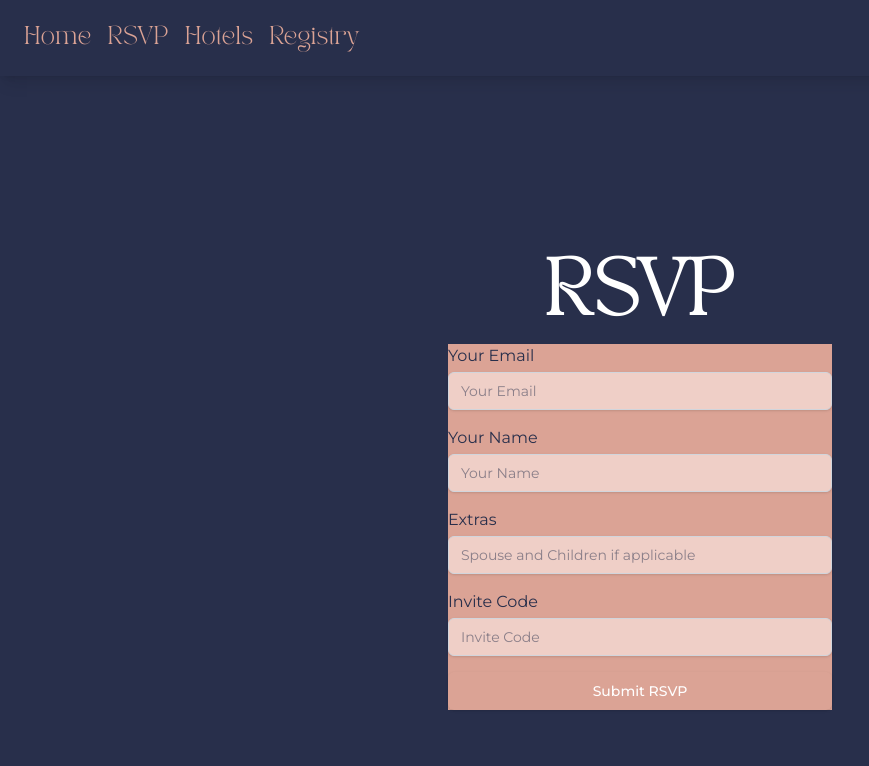
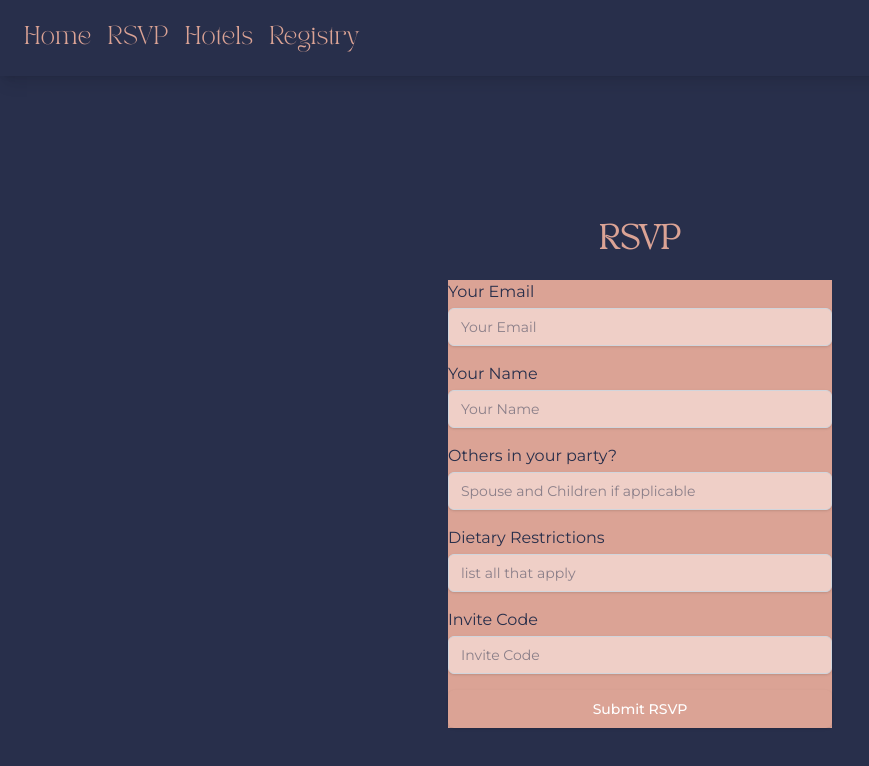
Before and after one commit to Benderg13/emma-and-grant-wedding-site, a Next.js app in the folder website/: page /rsvp in a window 1280 px wide. Shown: the top 766 px of the page, without its empty margins (0-869 px from the left). Built offline with nearby package versions, Linux system fonts and the light colour scheme.

Commit message:
added falvicon, figuring out tailwinds, global overrides className

```diff
--- a/website/package.json
+++ b/website/package.json
@@ -12,15 +12,16 @@
   "dependencies": {
     "gh-pages": "^6.3.0",
     "next": "15.3.3",
+    "postcss": "^8.5.4",
     "react": "^19.0.0",
     "react-dom": "^19.0.0"
   },
   "devDependencies": {
-    "@tailwindcss/postcss": "^4",
+    "@tailwindcss/postcss": "^4.1.8",
     "@types/node": "^20",
     "@types/react": "^19",
     "@types/react-dom": "^19",
-    "tailwindcss": "^4",
+    "tailwindcss": "^4.1.8",
     "typescript": "^5"
   }
 }
--- a/website/src/app/globals.css
+++ b/website/src/app/globals.css
@@ -7,10 +7,11 @@
 }
 
 @theme inline {
-  --color-background: var(--navy-blue);
-  --color-foreground: var(--darker-pink);
-  --font-sans: var(--font-geist-sans);
-  --font-mono: var(--font-geist-mono);
+  --color-navy-blue: var(--navy-blue);
+  --color-darker-pink: var(--darker-pink);
+  --color-lighter-pink: var(--lighter-pink);
+  --font-local: var(--font-tanPearl);
+  --font-mono: var(--font-montserrat);
 }
 
 @media (prefers-color-scheme: dark) {
@@ -30,7 +31,7 @@ h3 {
 font-family: var(--font-montserrat);
 }
 
-h1 {
+/* h1 {
   margin: 0;
   padding: .5em;
   font-size: 56px;
@@ -39,7 +40,7 @@ h1 {
   line-height: 45px;
   text-align: center;
   font-family: var(--font-tanPearl);
-}
+} */
 
 form {
   font-family: var(--font-montserrat);
--- a/website/src/app/layout.tsx
+++ b/website/src/app/layout.tsx
@@ -20,6 +20,9 @@ const montserrat = Montserrat({
 export const metadata: Metadata = {
   title: "Emma and Grant's Wedding",
   description: "Emma and Grant's Wedding",
+  icons: {
+    icon: 'flavicon.ico',
+  }
 };
 
 export default function RootLayout({
--- a/website/src/app/page.tsx
+++ b/website/src/app/page.tsx
@@ -19,7 +19,7 @@ export default function Home() {
         </div>
         <div>
         {/* the ring thing*/}
-        <h1 className={styles.bgHeader}>
+        <h1 className="text-center text-[56px] font-extrabold leading-[45px] font-local m-0 p-[.5em] text-shadow-lg/45 text-white">
           Emma & Grant
         </h1>
         </div>
--- a/website/src/app/rsvp/page.tsx
+++ b/website/src/app/rsvp/page.tsx
@@ -102,12 +102,21 @@ export default function RSVP() {
                             className="mt-1 block w-full px-3 py-2 border border-gray-300 rounded-md shadow-sm focus:outline-none focus:ring-blue-500 focus:border-blue-500 sm:text-sm"/>
                     </div>
                     <div>
-                        <label>Extras</label>
+                        <label>Others in your party?</label>
                         <input
                             required
                             type="number"
                             name="extras"
                             placeholder='Spouse and Children if applicable'
+                            className="mt-1 block w-full px-3 py-2 border border-gray-300 rounded-md shadow-sm focus:outline-none focus:ring-blue-500 focus:border-blue-500 sm:text-sm"/>
+                    </div>
+                    <div>
+                        <label>Dietary Restrictions</label>
+                        <input
+                            required
+                            type="text"
+                            name="diet"
+                            placeholder='list all that apply'
                             className="mt-1 block w-full px-3 py-2 border border-gray-300 rounded-md shadow-sm focus:outline-none focus:ring-blue-500 focus:border-blue-500 sm:text-sm"/>
                     </div>
                     <div>
```
Also changed, not shown: 2 other files (tests, documents, lock files or other folders).
